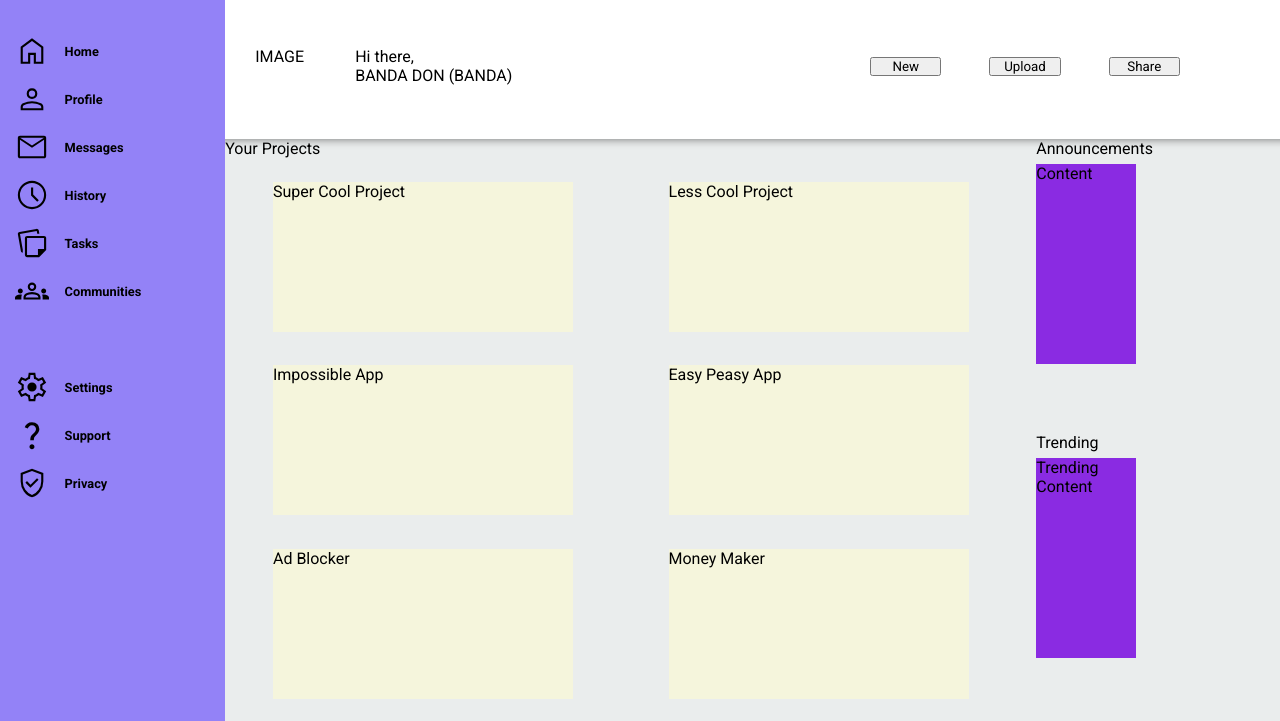
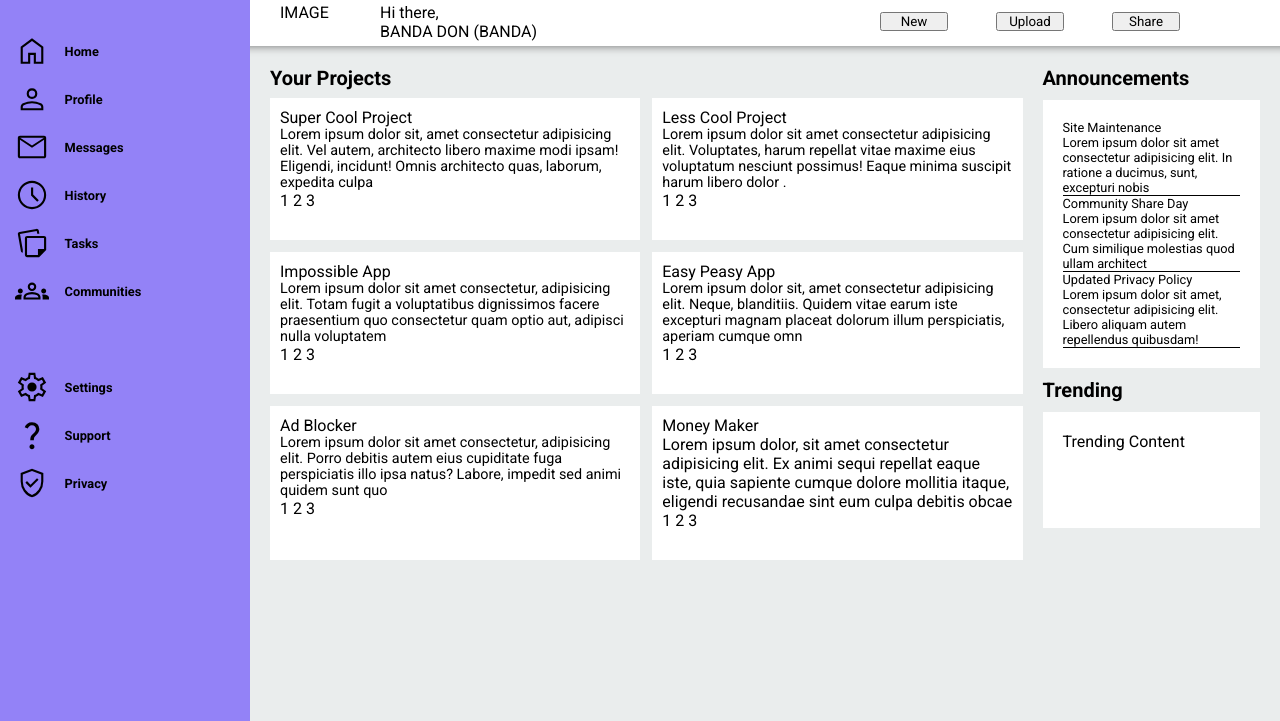
Before and after one commit to sumedh27/admin-dashboard, a plain HTML site: page index.html in a window 1280 px wide. Shown: the part 79-800 px from the top of the page. Drawn offline with Linux system fonts and the light colour scheme; a web font is replaced by a local one.

Commit message:
Add style to the webpage

```diff
--- a/index.html
+++ b/index.html
@@ -90,30 +90,65 @@
             </header>
             <div class="content-container">
                 <div class="content-projects">
-                    <div class="content-txt">
-                        <p>Your Projects</p>
-                    </div>
                     <div class="card-container">
-                            <div class="card">Super Cool Project</div>
-                            <div class="card">Less Cool Project</div>
-                            <div class="card">Impossible App</div>
-                            <div class="card">Easy Peasy App</div>
-                            <div class="card">Ad Blocker</div>
-                            <div class="card">Money Maker</div>
+                            <div class="card-header">
+                                 <p>Your Projects</p>
+                             </div>
+                            <div class="card">
+                                <p>Super Cool Project</p>
+                                <p class="card-txt">Lorem ipsum dolor sit, amet consectetur adipisicing elit. Vel autem, architecto libero maxime modi ipsam! Eligendi, incidunt! Omnis architecto quas, laborum, expedita culpa</p>
+                                <p>1 2 3</p>
+                            </div>
+                            <div class="card">
+                                <p>Less Cool Project</p>
+                                <p class="card-txt">Lorem ipsum dolor sit amet consectetur adipisicing elit. Voluptates, harum repellat vitae maxime eius voluptatum nesciunt possimus! Eaque minima suscipit harum libero dolor .</p>
+                                <p>1 2 3</p>
+                            </div>
+                            <div class="card">
+                                <p>Impossible App</p>
+                                <p class="card-txt">Lorem ipsum dolor sit amet consectetur, adipisicing elit. Totam fugit a voluptatibus dignissimos facere praesentium quo consectetur quam optio aut, adipisci nulla voluptatem</p>
+                                <p>1 2 3</p>
+                            </div>
+                            <div class="card">
+                                <p>Easy Peasy App</p>
+                                <p class="card-txt">Lorem ipsum dolor sit, amet consectetur adipisicing elit. Neque, blanditiis. Quidem vitae earum iste excepturi magnam placeat dolorum illum perspiciatis, aperiam cumque omn</p>
+                                <p>1 2 3</p>
+                            </div>
+                            <div class="card">
+                                <p>Ad Blocker</p>
+                                <p class="card-txt">Lorem ipsum dolor sit amet consectetur, adipisicing elit. Porro debitis autem eius cupiditate fuga perspiciatis illo ipsa natus? Labore, impedit sed animi quidem sunt quo</p>
+                                <p>1 2 3</p>
+                            </div>
+                            <div class="card">
+                                <p>Money Maker</p>
+                                <p>Lorem ipsum dolor, sit amet consectetur adipisicing elit. Ex animi sequi repellat eaque iste, quia sapiente cumque dolore mollitia itaque, eligendi recusandae sint eum culpa debitis obcae</p>
+                                <p>1 2 3</p>
+                            </div>
                     </div>
 
                 </div>
                 <div class="sidebar">
-                    <div class="sidebar-txt">
+                    <div class="sidebar-text">
                         <p>Announcements</p>
                     </div>
                     <div class="sidebar-container">
-                        Content
+                        <div class="sidebar-container-text">
+                            <p>Site Maintenance</p>
+                            <p>Lorem ipsum dolor sit amet consectetur adipisicing elit. In ratione a ducimus, sunt, excepturi nobis </p>
+                        </div>
+                        <div class="sidebar-container-text">
+                            <p>Community Share Day</p>
+                            <p>Lorem ipsum dolor sit amet consectetur adipisicing elit. Cum similique molestias quod ullam architect</p>
+                        </div>
+                        <div class="sidebar-container-text">
+                            <p>Updated Privacy Policy</p>
+                            <p>Lorem ipsum dolor sit amet, consectetur adipisicing elit. Libero aliquam autem repellendus quibusdam!</p>
+                        </div>
                     </div>
                     <div class="sidebar-text">
                         <p>Trending</p>
                     </div>
-                    <div class="sidebar-container">
+                    <div class="trending-container">
                         Trending Content
                     </div>
                 </div>
--- a/styles.css
+++ b/styles.css
@@ -10,7 +10,7 @@ button{
 
 .container{
     display: grid;
-    grid-template-columns: 1fr 6fr;
+    grid-template-columns: 250px 1fr;
     width: 100vw;
     height: 100vh;
 }
@@ -65,11 +65,13 @@ button{
 
 
 
-.header-content-container{
+.container .header-content-container{
     display: grid;
+    grid-template-rows: 125px 1fr;
 }
 
 .header{
+    grid-column: 1 / 3;
     display: grid;
     grid-template-rows: 1fr 2fr;
     background-color: #FFFF;
@@ -129,49 +131,82 @@ button{
     margin-right: 100px;
 }
 
-.content-container{
+.header-content-container .content-container{
+    grid-column: 1 / 3;
     display: grid;
     grid-template-columns: 3fr 1fr;
     background-color: #eaeded;
     box-shadow: inset 0px 15px 10px -15px #6d6d6d;
 }
 
-.content-projects{
-    display: grid;
-    grid-template-rows: 15px 1fr;
-    gap: 1rem;
-}
+
 
 .card-container{
     display: grid;
     grid-template-columns: 1fr 1fr;
-    align-items: center;
-    justify-items: center;
+    gap: 2rem;
+    padding: 20px;
+    align-content: center;
+}
+
+.card-header{
+    grid-column: 1 / 3;
+    font-weight: bold;
+    font-size: 20px;
+    margin-bottom: -2rem;
 }
 
 .card{
-
-    background-color: beige;
-    height: 150px;
-    width: 300px;;
-    margin-bottom: 10px;
-}
-
-.sidebar{
-    background-color: #eaeded;
-    display: grid;
-    grid-template-rows: 20px 1fr 20px 1fr;
-    justify-content: start;
-    padding-left: 20px;
-    gap: 5px;
-    box-shadow: inset 0px 15px 10px -15px #6d6d6d;
+    display: flex;
+    flex-direction: column;
+    background-color: rgb(255, 255, 255);
+    height: 100%;
+    width: 100%;
+    padding: 10px;
 
 }
 
+.card-txt{
+    font-size: 0.9rem;
+    line-height: 1rem;
+}
+
+
+.sidebar{
+    grid-column: 2 / 3;
+    background-color: #eaeded;
+    display: flex;
+    flex-direction: column;
+    justify-content: start;
+    gap: 10px;
+    padding: 20px;
+    box-shadow: inset 0px 15px 10px -15px #6d6d6d;
+}
+
+.sidebar-text{
+    font-weight: bold;
+    font-size: 20px;
+}
+
 .sidebar-container{
-    background-color: blueviolet;
-    height: 200px;
-    width: 100px;
+    background-color: rgb(255, 255, 255);
+    display: flex;
+    padding: 20px;
+    flex-direction: column;
+    flex-wrap: wrap;
+
+}
+
+.sidebar-container-text{
+    border-bottom: 1px solid black;
+    font-size: 0.8rem;
+}
+
+.trending-container{
+    background-color: rgb(255, 255, 255);
+    display: grid;
+    padding: 20px;
+    grid-template-rows: 1fr 1fr 1fr 1fr;
 }
 
 .icon{
```
